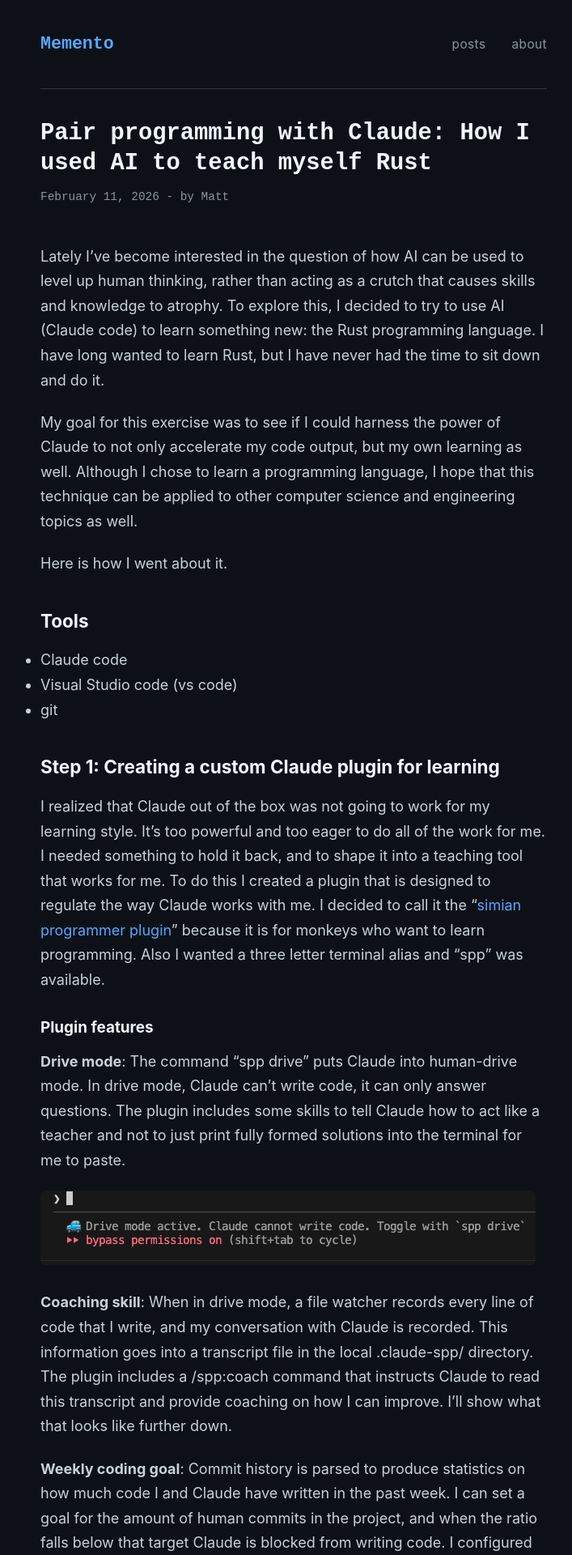
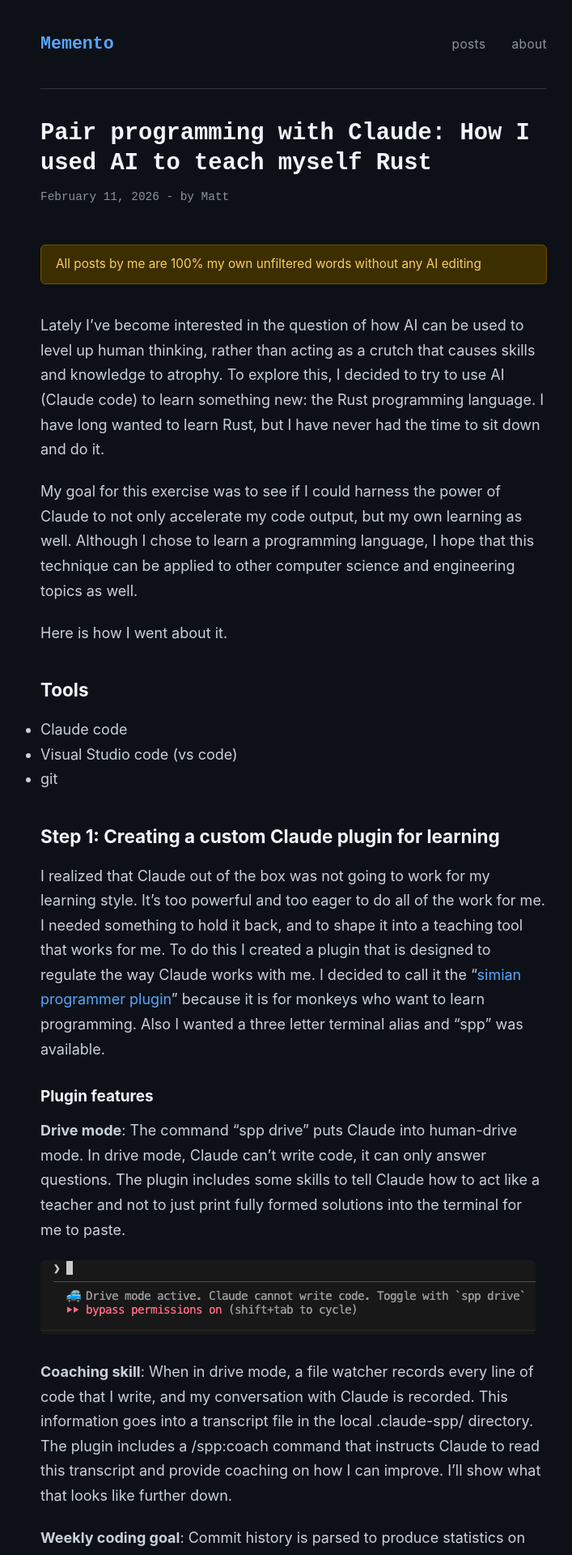
Before and after one commit to mlolson/blog, a Jekyll site: the page built from _posts/2026-02-11-learning-rust.md, in a window 1280 px wide. Shown: the top 1920 px of the page at 81% size, without its empty margins (277-984 px from the left). Built offline with Jekyll 4.4.1, drawn with Linux system fonts in a browser that asks for light colours.

Commit message:
Add yellow info banner on posts by Matt
Co-Authored-By: Claude Opus 4.6 <noreply@anthropic.com>

```diff
--- a/_layouts/post.html
+++ b/_layouts/post.html
@@ -6,6 +6,11 @@ layout: default
     <h1>{{ page.title }}</h1>
     <time datetime="{{ page.date | date_to_xmlschema }}">{{ page.date | date: "%B %-d, %Y" }}{% if page.author %} - by {{ page.author }}{% endif %}</time>
   </header>
+  {% if page.author == "Matt" %}
+  <div class="info-banner">
+    All posts by me are 100% my own unfiltered words without any AI editing
+  </div>
+  {% endif %}
   <div class="post-content">
     {{ content }}
   </div>
--- a/assets/css/style.css
+++ b/assets/css/style.css
@@ -74,6 +74,16 @@ time {
 
 .post-header { margin-bottom: 2.5rem; }
 
+
+.info-banner {
+  background: #3d2e00;
+  border: 1px solid #6e5200;
+  color: #f5d060;
+  padding: 0.6rem 1rem;
+  border-radius: 6px;
+  font-size: 0.85rem;
+  margin-bottom: 2rem;
+}
 
 .post-content { font-size: 1rem; }
 
```
